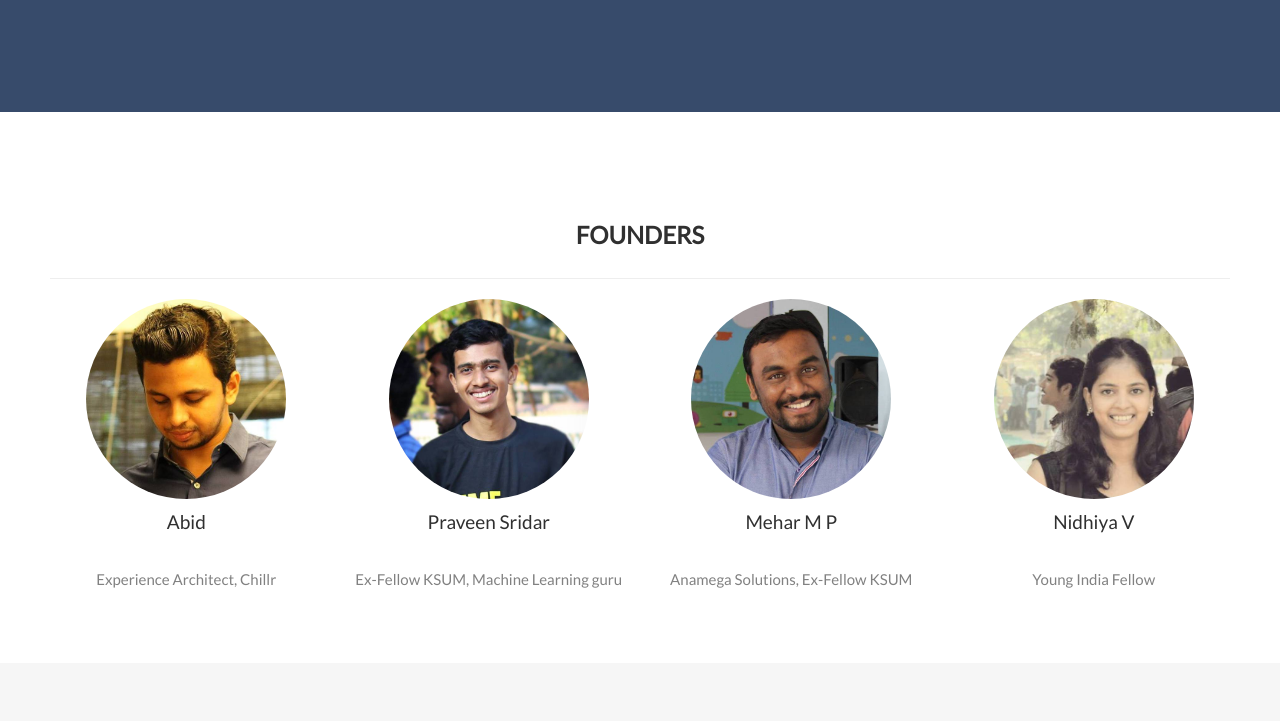
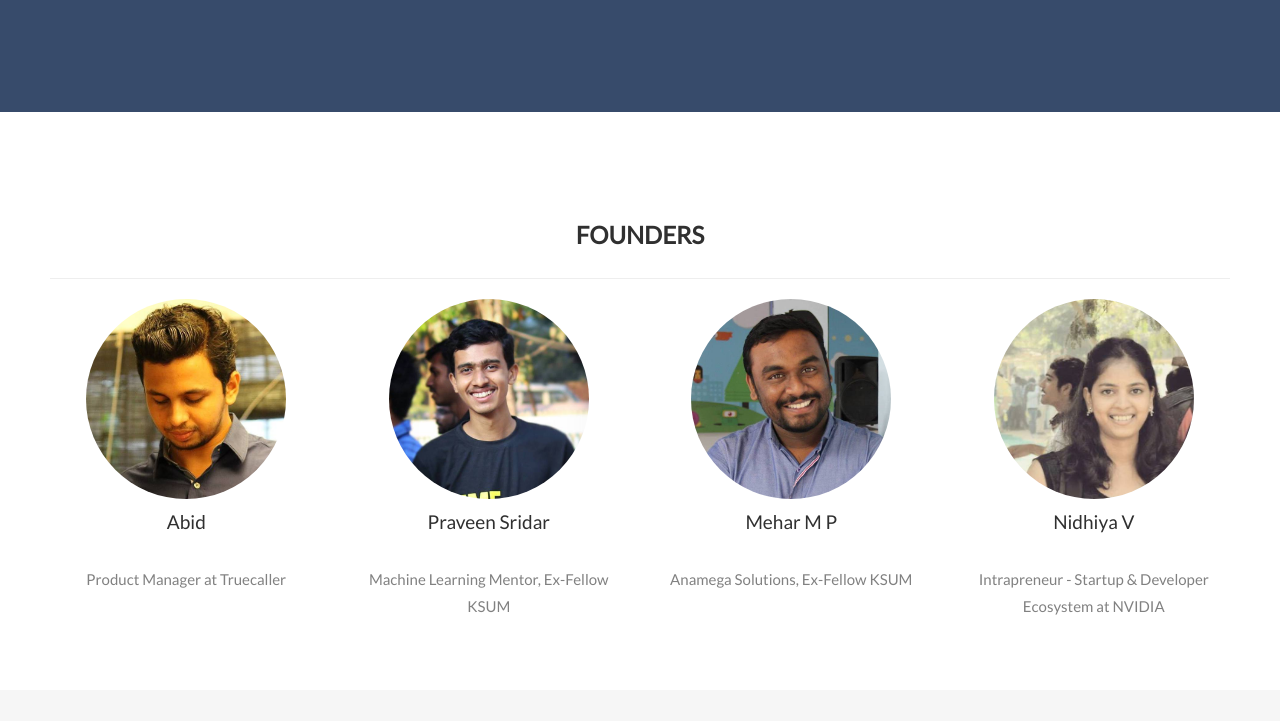
Before and after one commit to tinkerhub/tinkerhub.org, a plain HTML site: page team.html in a window 1280 px wide. Shown: the part 240-961 px from the top of the page. Drawn offline with nearby package versions, Linux system fonts and the light colour scheme.

Commit message:
Updating Team Profile

```diff
--- a/team.html
+++ b/team.html
@@ -285,12 +285,12 @@
     <div class="col-sm-3">
       <img src="images/team/t3.jpg" width=200 height=200 class="img-circle">
       <h4>Abid</h4>
-      <p>Experience Architect, Chillr</p>
+      <p>Product Manager at Truecaller</p>
     </div>
     <div class="col-sm-3">
       <img src="images/team/t4.jpg" width=200 height=200 class="img-circle">
       <h4>Praveen Sridar</h4>
-      <p>Ex-Fellow KSUM, Machine Learning guru</p>
+      <p>Machine Learning Mentor, Ex-Fellow KSUM</p>
     </div>
     <div class="col-sm-3">
       <img src="images/team/t5.jpg" width=200 height=200 class="img-circle">
@@ -300,7 +300,7 @@
     <div class="col-sm-3">
       <img src="images/team/t6.jpg" width=200 height=200 class="img-circle"s>
       <h4 style="color:#303030;">Nidhiya V</h4>
-      <p>Young India Fellow</p>
+      <p>Intrapreneur - Startup & Developer Ecosystem at NVIDIA</p>
     </div>
   </div>
 </div>
```
